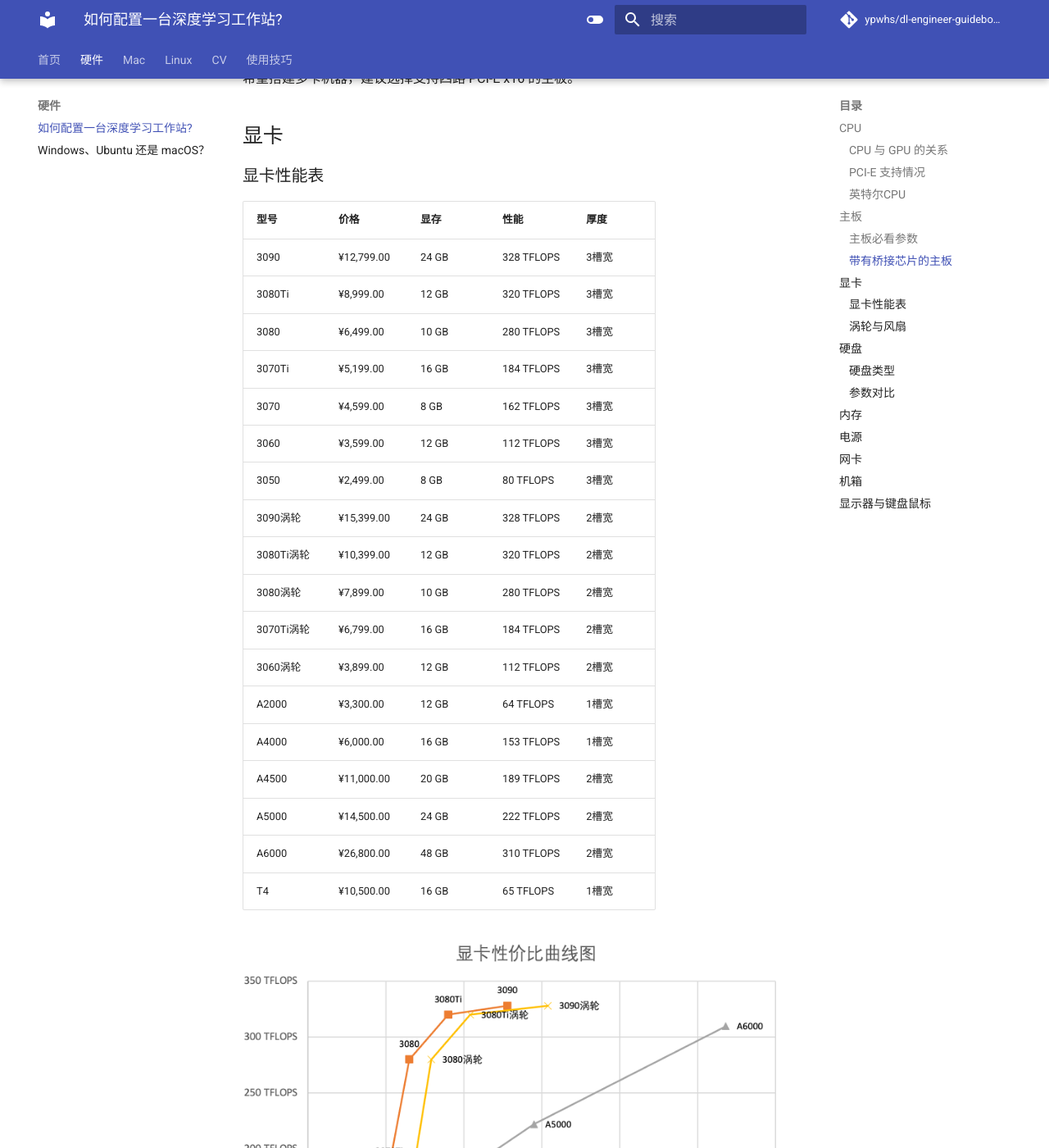
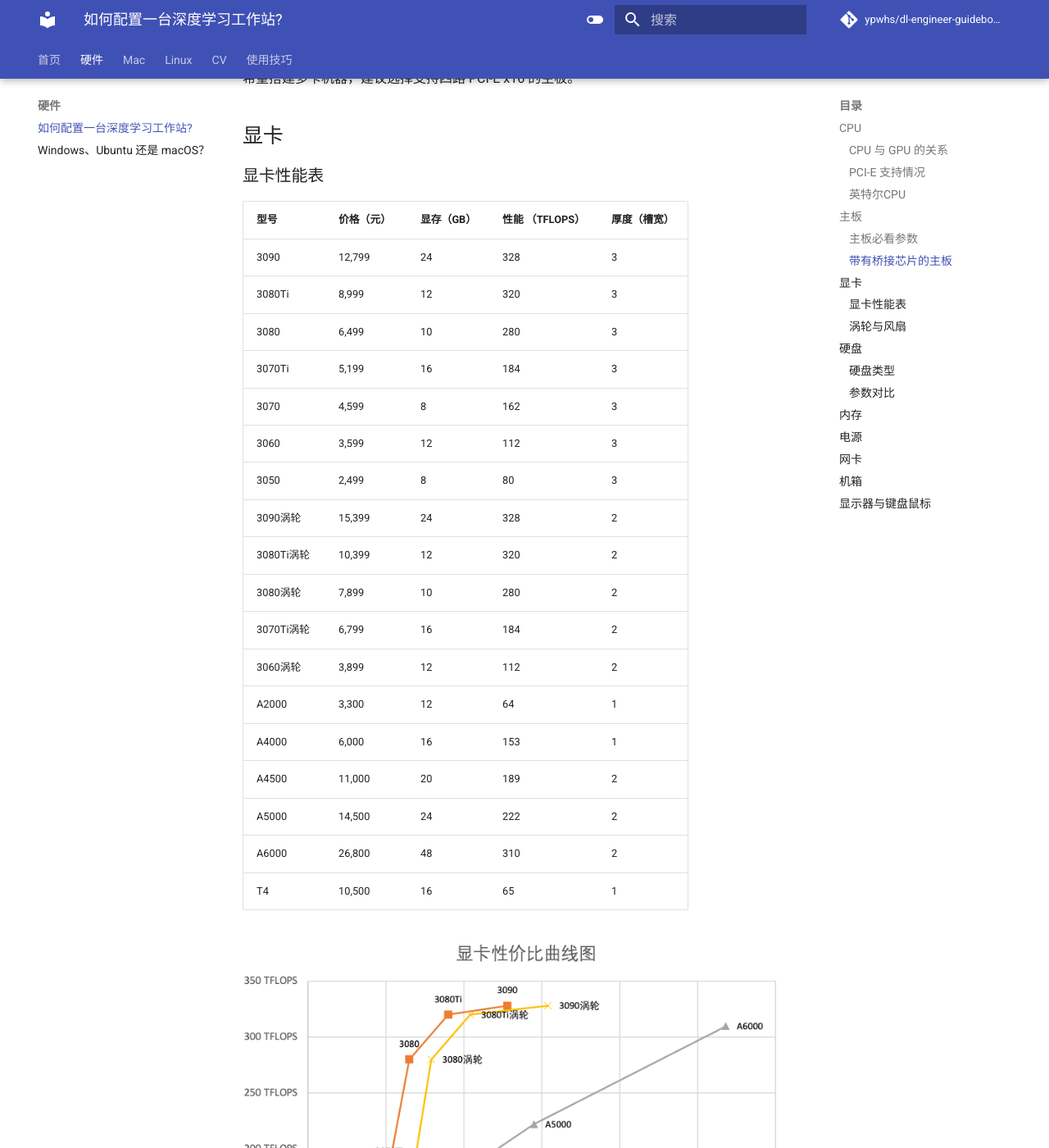
Before and after one commit to ypwhs/dl-engineer-guidebook, an MkDocs documentation site: the page built from docs/how-to-build-deep-learning-workstation.md, in a window 1280 px wide and 1400 px high, scrolled down 3839 px. Shown: the whole window at 82% size. Built offline with MkDocs 1.6.1 and Material for MkDocs 9.7.7, drawn with Linux system fonts in a browser that asks for light colours; comment, search, counter and statistics services are not loaded.

Commit message:
Update how-to-build-deep-learning-workstation.md

```diff
--- a/docs/how-to-build-deep-learning-workstation.md
+++ b/docs/how-to-build-deep-learning-workstation.md
@@ -56,26 +56,26 @@ CPU 瓶颈没有那么大，一般以一个 GPU 对应 2~4 个 CPU 核比较好
 
 ### 显卡性能表
 
-| 型号       | 价格         | 显存    | 性能         | 厚度  |
-| -------- | ---------- | ----- | ---------- | --- |
-| 3090     | ¥12,799.00 | 24 GB | 328 TFLOPS | 3槽宽 |
-| 3080Ti   | ¥8,999.00  | 12 GB | 320 TFLOPS | 3槽宽 |
-| 3080     | ¥6,499.00  | 10 GB | 280 TFLOPS | 3槽宽 |
-| 3070Ti   | ¥5,199.00  | 16 GB | 184 TFLOPS | 3槽宽 |
-| 3070     | ¥4,599.00  | 8 GB  | 162 TFLOPS | 3槽宽 |
-| 3060     | ¥3,599.00  | 12 GB | 112 TFLOPS | 3槽宽 |
-| 3050     | ¥2,499.00  | 8 GB  | 80 TFLOPS  | 3槽宽 |
-| 3090涡轮   | ¥15,399.00 | 24 GB | 328 TFLOPS | 2槽宽 |
-| 3080Ti涡轮 | ¥10,399.00 | 12 GB | 320 TFLOPS | 2槽宽 |
-| 3080涡轮   | ¥7,899.00  | 10 GB | 280 TFLOPS | 2槽宽 |
-| 3070Ti涡轮 | ¥6,799.00  | 16 GB | 184 TFLOPS | 2槽宽 |
-| 3060涡轮   | ¥3,899.00  | 12 GB | 112 TFLOPS | 2槽宽 |
-| A2000    | ¥3,300.00  | 12 GB | 64 TFLOPS  | 1槽宽 |
-| A4000    | ¥6,000.00  | 16 GB | 153 TFLOPS | 1槽宽 |
-| A4500    | ¥11,000.00 | 20 GB | 189 TFLOPS | 2槽宽 |
-| A5000    | ¥14,500.00 | 24 GB | 222 TFLOPS | 2槽宽 |
-| A6000    | ¥26,800.00 | 48 GB | 310 TFLOPS | 2槽宽 |
-| T4       | ¥10,500.00 | 16 GB | 65 TFLOPS  | 1槽宽 |
+| 型号       | 价格（元）  | 显存（GB） | 性能 （TFLOPS） | 厚度（槽宽） |
+|----------|--------|--------|-------------|--------|
+| 3090     | 12,799 | 24     | 328         | 3      |
+| 3080Ti   | 8,999  | 12     | 320         | 3      |
+| 3080     | 6,499  | 10     | 280         | 3      |
+| 3070Ti   | 5,199  | 16     | 184         | 3      |
+| 3070     | 4,599  | 8      | 162         | 3      |
+| 3060     | 3,599  | 12     | 112         | 3      |
+| 3050     | 2,499  | 8      | 80          | 3      |
+| 3090涡轮   | 15,399 | 24     | 328         | 2      |
+| 3080Ti涡轮 | 10,399 | 12     | 320         | 2      |
+| 3080涡轮   | 7,899  | 10     | 280         | 2      |
+| 3070Ti涡轮 | 6,799  | 16     | 184         | 2      |
+| 3060涡轮   | 3,899  | 12     | 112         | 2      |
+| A2000    | 3,300  | 12     | 64          | 1      |
+| A4000    | 6,000  | 16     | 153         | 1      |
+| A4500    | 11,000 | 20     | 189         | 2      |
+| A5000    | 14,500 | 24     | 222         | 2      |
+| A6000    | 26,800 | 48     | 310         | 2      |
+| T4       | 10,500 | 16     | 65          | 1      |
 
 ![](how-to-build-deep-learning-workstation/gpu.png)
 
```
